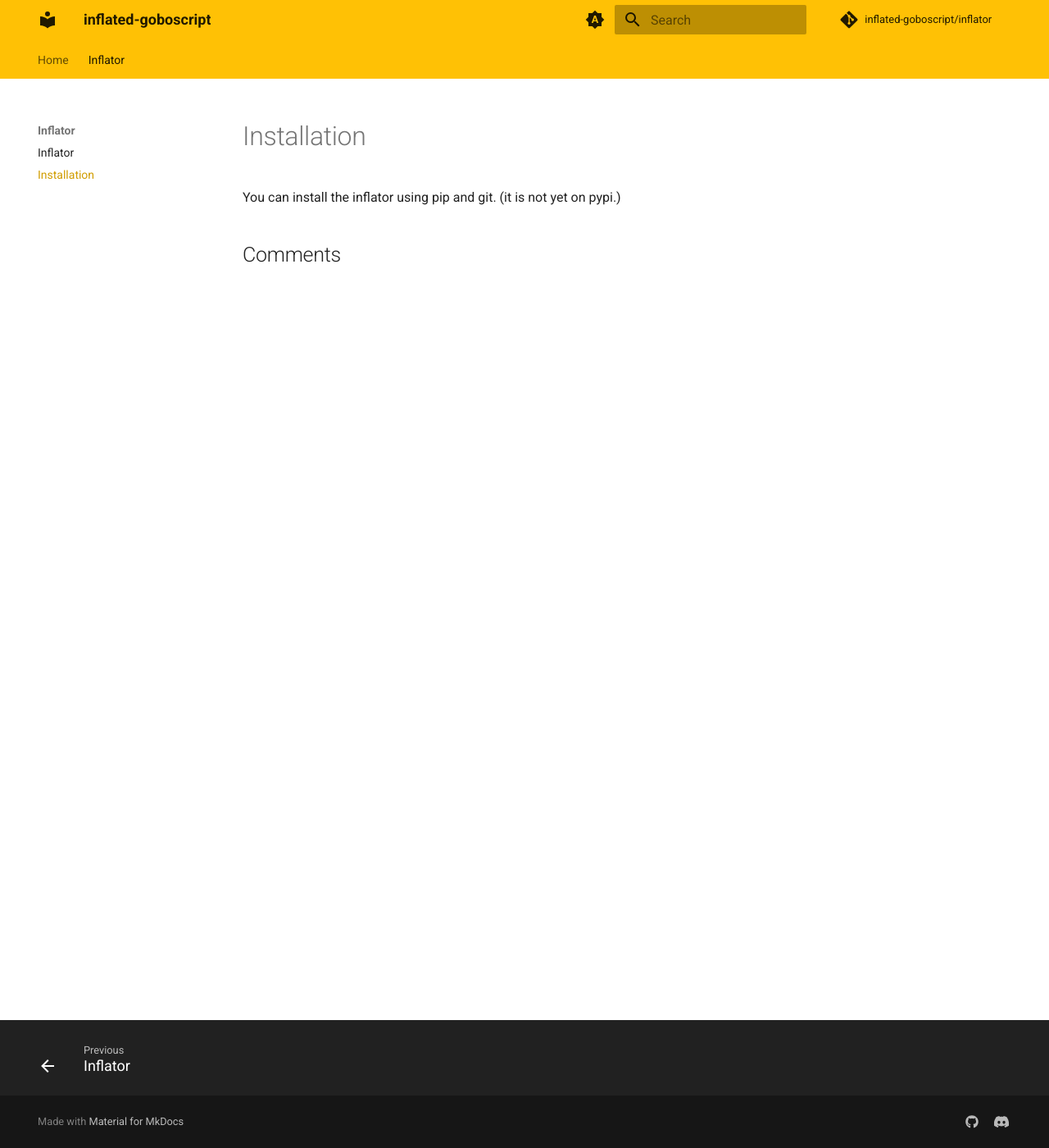
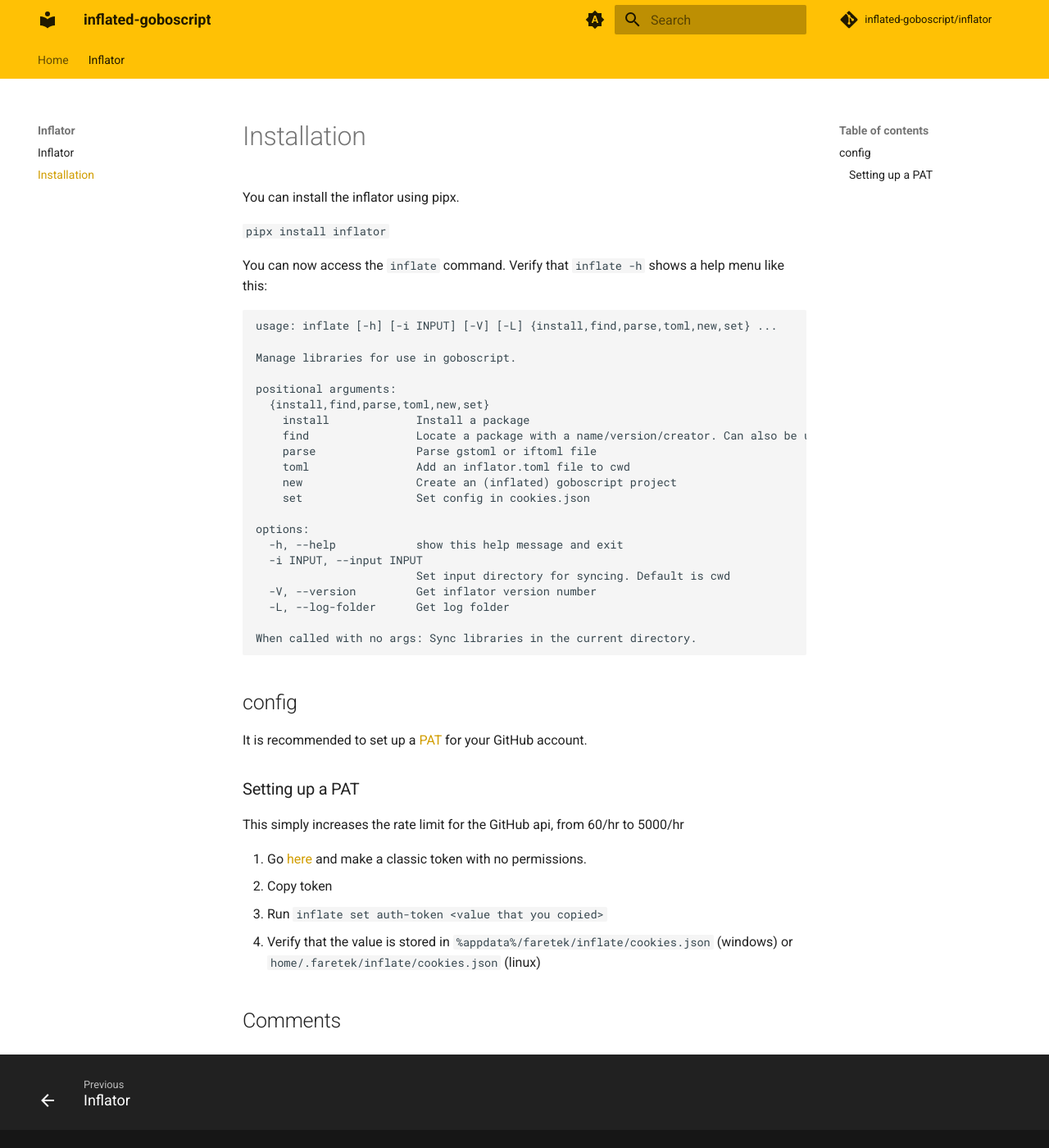
Before and after one commit to inflated-goboscript/inflated-goboscript.github.io, an MkDocs documentation site: the page built from docs/inflator/installation.md, in a window 1280 px wide and 1400 px high. Shown: the whole window at 82% size. Built offline with MkDocs 1.6.1 and Material for MkDocs 9.7.7, drawn with Linux system fonts in a browser that asks for light colours; comment, search, counter and statistics services are not loaded.

Commit message:
docs: installation

````diff
--- a/docs/inflator/installation.md
+++ b/docs/inflator/installation.md
@@ -1,3 +1,46 @@
 # Installation
 
-You can install the inflator using pip and git. (it is not yet on pypi.)
+You can install the inflator using pipx.
+
+`pipx install inflator`
+
+You can now access the `inflate` command.
+Verify that `inflate -h` shows a help menu like this:
+
+```
+usage: inflate [-h] [-i INPUT] [-V] [-L] {install,find,parse,toml,new,set} ...
+
+Manage libraries for use in goboscript.
+
+positional arguments:
+  {install,find,parse,toml,new,set}
+    install             Install a package
+    find                Locate a package with a name/version/creator. Can also be used to list out installed pkgs. It is globbed.
+    parse               Parse gstoml or iftoml file
+    toml                Add an inflator.toml file to cwd
+    new                 Create an (inflated) goboscript project
+    set                 Set config in cookies.json
+
+options:
+  -h, --help            show this help message and exit
+  -i INPUT, --input INPUT
+                        Set input directory for syncing. Default is cwd
+  -V, --version         Get inflator version number
+  -L, --log-folder      Get log folder
+
+When called with no args: Sync libraries in the current directory.
+```
+
+## config
+
+It is recommended to set up a [PAT](#config "Personal access token") for your
+GitHub account.
+
+### Setting up a PAT
+This simply increases the rate limit for the GitHub api, from 60/hr to 5000/hr
+
+1. Go [here](https://github.com/settings/tokens) and make a classic token with no permissions.
+2. Copy token
+3. Run `inflate set auth-token <value that you copied>`
+4. Verify that the value is stored in `%appdata%/faretek/inflate/cookies.json` (windows)
+or `home/.faretek/inflate/cookies.json` (linux)
````
